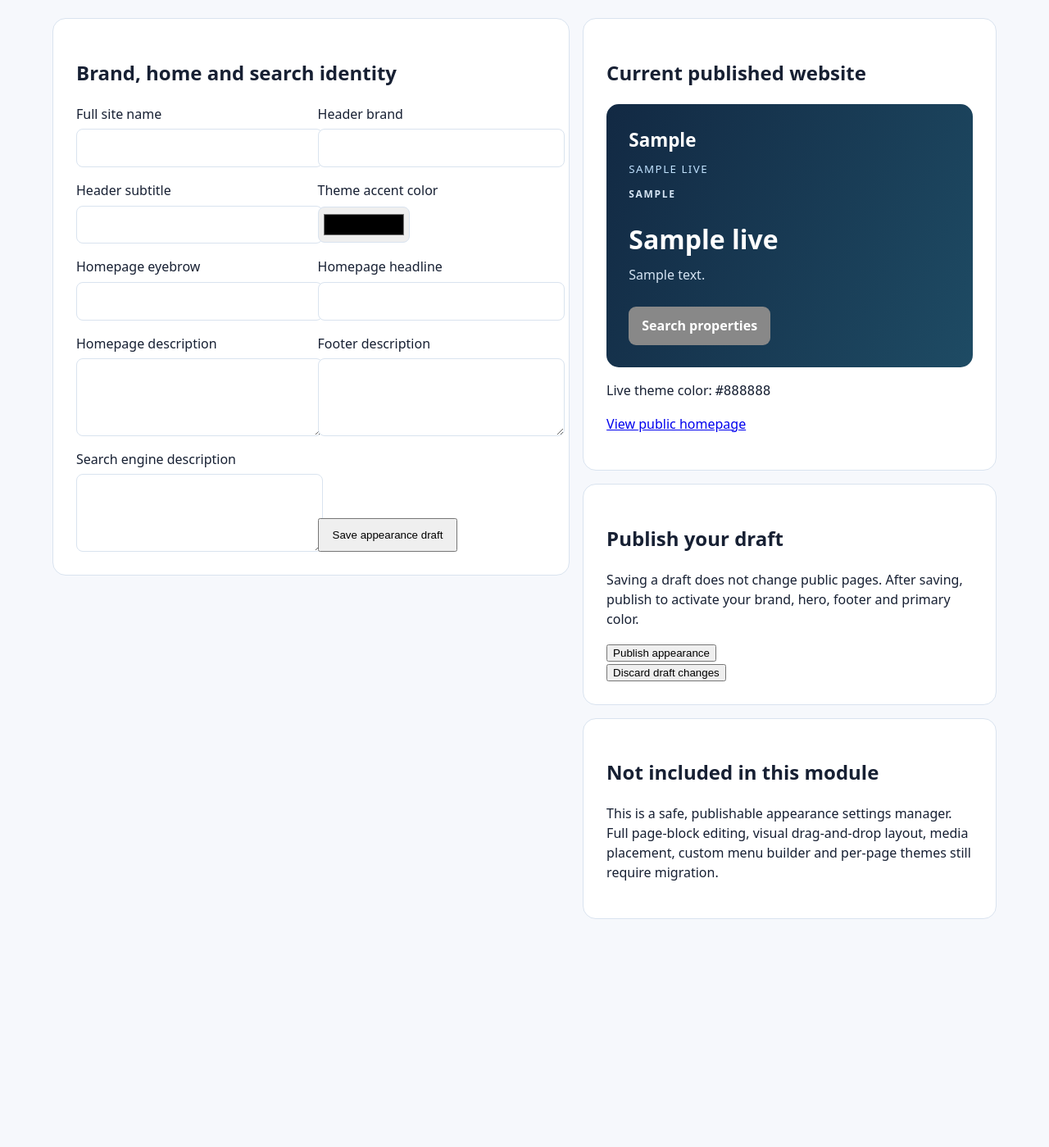
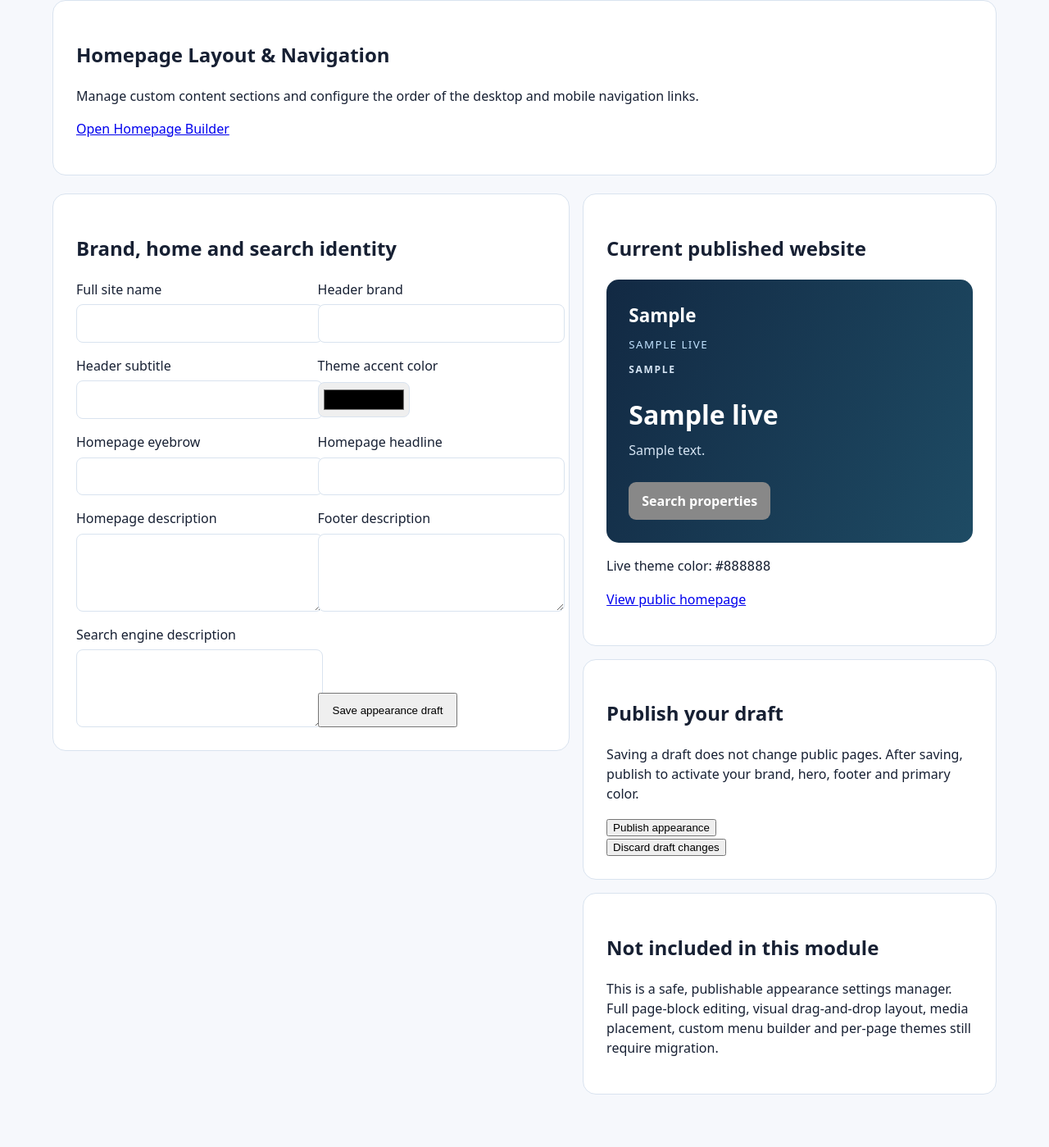
Before and after one commit to tonsamith128/Barama-Real-Estate, a Laravel app: template resources/views/admin/appearance/index.blade.php in a window 1280 px wide. Shown: the part 219-1618 px from the top of the page at 82% size. Before the commit the page ends 1340 px from the top, so only its background shows below. Run offline with Laravel 12, Linux system fonts and the light colour scheme; the template is opened without the code that fills it: most values are stand-ins (such as "Sample title", 1, 10 or a date in 2020); style sheets or scripts are compiled from the project's sources.

Commit message:
Integrate Homepage Builder into admin navigation and secure Laravel routes

```diff
--- a/resources/views/admin/appearance/index.blade.php
+++ b/resources/views/admin/appearance/index.blade.php
@@ -7,6 +7,11 @@
     </header>
     @if(session('notice'))<p class="admin-notice" role="status">{{ session('notice') }}</p>@endif
     @if($errors->any())<div class="admin-errors" role="alert">@foreach($errors->all() as $error)<p>{{ $error }}</p>@endforeach</div>@endif
+    <section class="admin-card">
+        <h2>Homepage Layout &amp; Navigation</h2>
+        <p>Manage custom content sections and configure the order of the desktop and mobile navigation links.</p>
+        <p><a href="{{ route('admin.homepage.index') }}">Open Homepage Builder</a></p>
+    </section>
     <div class="appearance-grid">
         <section class="admin-card">
             <h2>Brand, home and search identity</h2>
```
